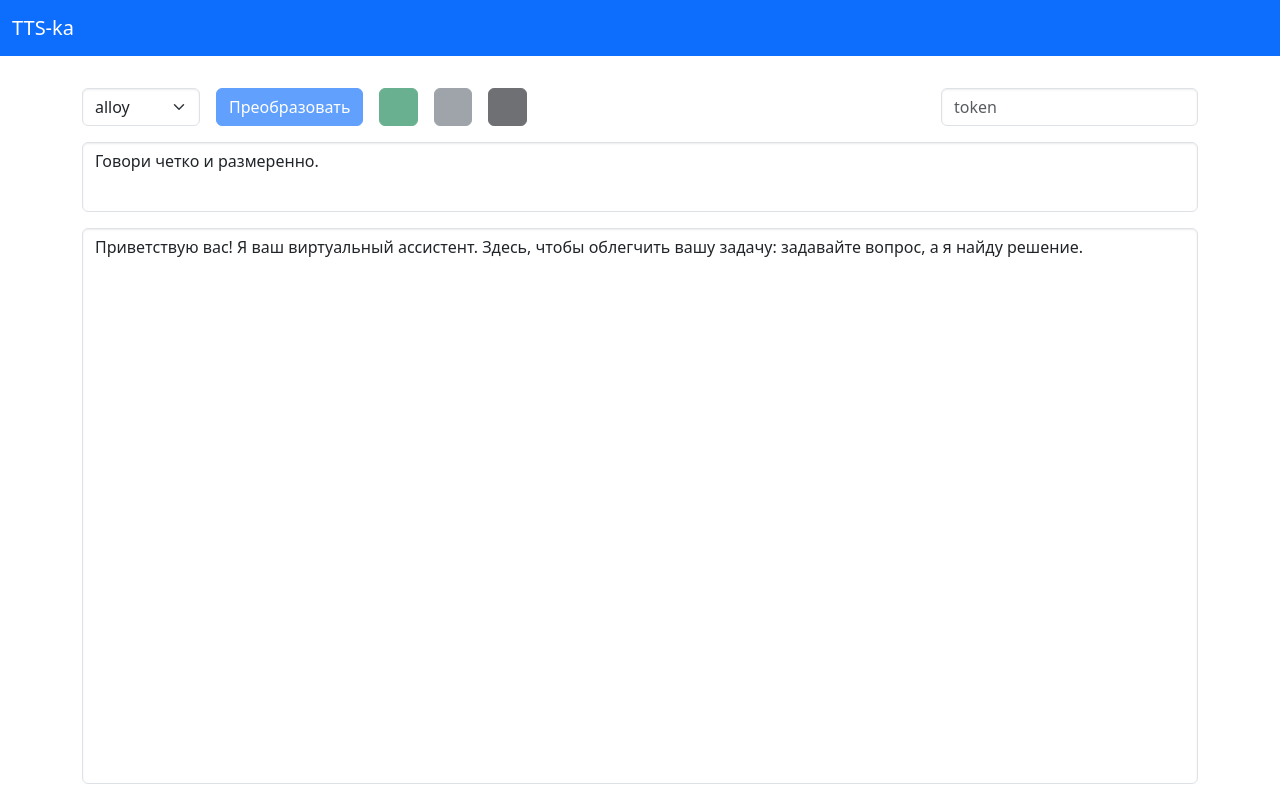
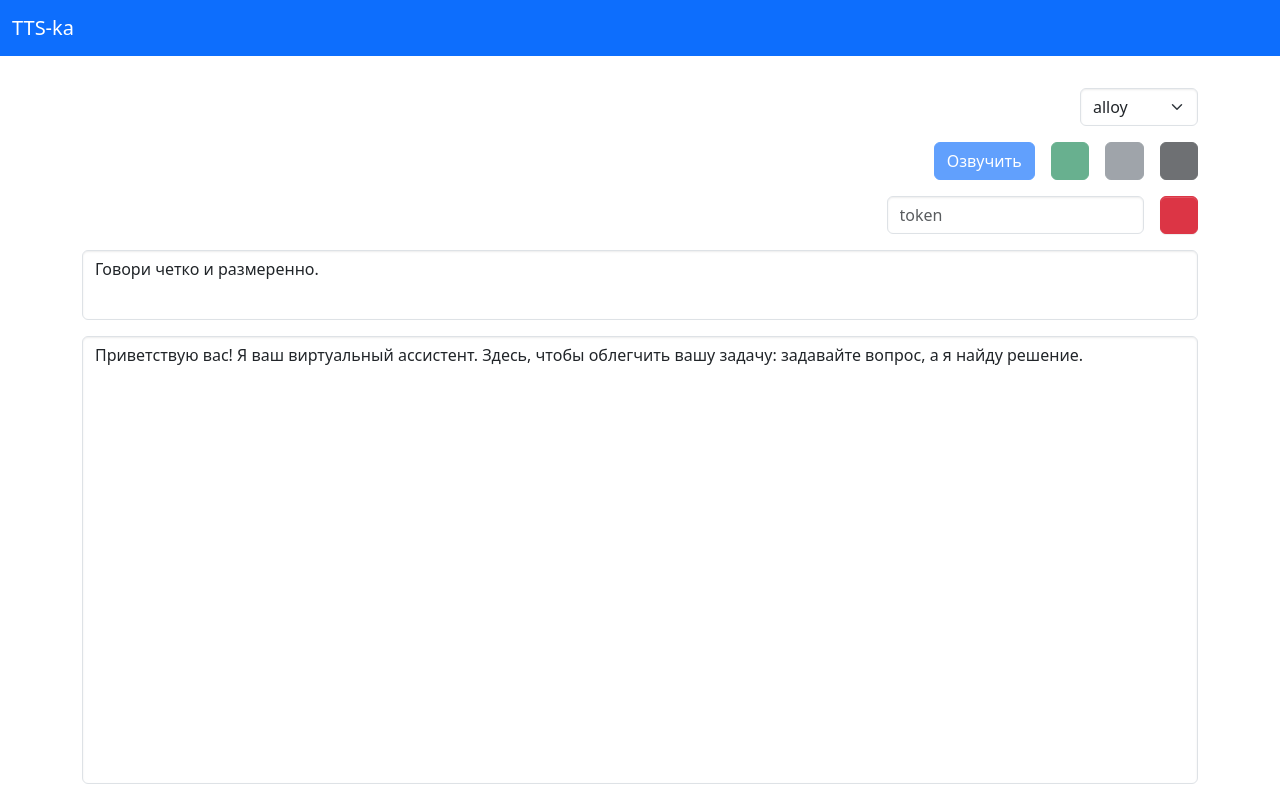
Before and after one commit to Vovencia/tts-ka, a Preact app: page / in a window 1280 px wide. Built offline with nearby package versions, Linux system fonts and the light colour scheme; a web font is replaced by a local one.

Commit message:
added caching & fix styles

```diff
--- a/index.html
+++ b/index.html
@@ -6,6 +6,19 @@
     <link rel="icon" type="image/svg+xml" href="/favicon.svg" />
     <meta name="viewport" content="width=device-width, initial-scale=1.0" />
     <title>tts-ka</title>
+    <script>
+      ;(async function (){
+        if ('serviceWorker' in navigator) {
+          try {
+            const registration = await navigator.serviceWorker.register('/sw.js');
+            console.log('SW registered:', registration.scope);
+          } catch (error) {
+            console.error('SW registration failed:', error);
+            alert('SW registration failed:' + error);
+          }
+        }
+      })();
+    </script>
   </head>
   <body>
     <div id="app"></div>
--- a/src/app.module.scss
+++ b/src/app.module.scss
@@ -34,15 +34,21 @@
 	flex-shrink: 1;
 }
 .controls {
+	display: flex;
+	flex-direction: row;
+	flex-wrap: wrap;
+	gap: var(--spacer);
+	padding-top: calc(var(--spacer) * 2);
+
 	&__list {
 		display: flex;
 		flex-direction: row;
+		justify-content: flex-end;
 		gap: var(--spacer);
-		padding: calc(var(--spacer) * 2) 0 0;
+		width: 100%;
+
+		&._left {
+			margin-left: auto;
+		}
 	}
 }
-.control {
-	&._token {
-		margin-left: auto;
-	}
-}
--- a/src/app.tsx
+++ b/src/app.tsx
@@ -30,6 +30,41 @@ type IVoice = (
   | 'marin'
   | 'cedar'
 )
+
+// 2. Функция полного сброса кэша
+const clearAppCache = (): void => {
+  const result = confirm("Будет сброшен кэш и перезагружено приложение. Продолжить?");
+  if (!result) {
+    return;
+  }
+  void (async () => {
+    if (!('caches' in window)) return false;
+
+    try {
+      // Получаем все ключи кэша
+      const cacheNames = await caches.keys();
+
+      // Удаляем каждый кэш
+      await Promise.all(
+        cacheNames.map(name => caches.delete(name))
+      );
+
+      // Опционально: отменяем регистрацию SW, чтобы он не пересоздал кэш сразу
+      const registrations = await navigator.serviceWorker.getRegistrations();
+      for (const registration of registrations) {
+        await registration.unregister();
+      }
+
+      console.log('Cache and Service Worker cleared');
+
+      window.location.reload();
+    } catch (error) {
+      console.error('Failed to clear cache:', error);
+      alert('Failed to clear cache:' + error);
+    }
+  })();
+};
+
 
 export function App() {
   const [, update] = useState(0);
@@ -101,6 +136,8 @@ export function App() {
     isDownloading.current = false;
 
     update(Date.now());
+
+    playCallback();
   }, []);
 
   const playCallback = useCallback(async () => {
@@ -141,14 +178,16 @@ export function App() {
         </div>
       </nav>
       <div class={clsx("container", styles.controls)}>
-        <div class={clsx(styles.controls__list)}>
+        <div class={clsx(styles.controls__list, styles._left)}>
           <div class={clsx(styles.control)}>
             <select ref={$voicesRef} class="form-select" aria-label="Default select example">
               { voices.map((voice) => (<option selected={ voice === Params.Get("voice") } value={voice}>{ voice }</option>)) }
             </select>
           </div>
+        </div>
+        <div class={clsx(styles.controls__list, styles._center)}>
           <div class={clsx(styles.control)}>
-              <button type="button" class="btn btn-primary" disabled={isButtonEncodeDisabled} onClick={encodeCallback}>Преобразовать</button>
+            <button type="button" class="btn btn-primary" disabled={isButtonEncodeDisabled} onClick={encodeCallback}>Озвучить</button>
           </div>
           <div class={clsx(styles.control)} onClick={playCallback}>
             <button type="button" class="btn btn-success" disabled={isButtonPlayDisabled}><i class="bi bi-play-fill"></i></button>
@@ -159,8 +198,13 @@ export function App() {
           <div class={clsx(styles.control)}>
             <button type="button" class="btn btn-dark" disabled={isButtonDownloadDisabled} onClick={downloadCallback}><i class="bi bi-download"></i></button>
           </div>
+        </div>
+        <div class={clsx(styles.controls__list, styles._left)}>
           <div class={clsx(styles.control, styles._token)}>
             <input type="password" class="form-control" placeholder="token" value={token} onChange={(ev) => setToken((ev.target as HTMLInputElement).value)} />
+          </div>
+          <div class={clsx(styles.control)}>
+            <button type="button" class="btn btn-danger" onClick={clearAppCache}><i class="bi bi-arrow-clockwise"></i></button>
           </div>
         </div>
       </div>
--- a/vite.config.ts
+++ b/vite.config.ts
@@ -12,7 +12,8 @@ export default defineConfig({
     preprocessorOptions: {
       scss: {
         silenceDeprecations: ['import', 'global-builtin', 'mixed-decls', 'color-functions', 'if-function'],
-        quietDeps: true // Игнорировать предупреждения в зависимостях (node_modules)
+        // Игнорировать предупреждения в зависимостях (node_modules)
+        quietDeps: true,
       },
     }
   }
```
Also changed, not shown: public/sw.js (added, +41 -0 lines), 5 other files (tests, documents, lock files or other folders). Lines whose indentation alone changed are shown as unchanged.
